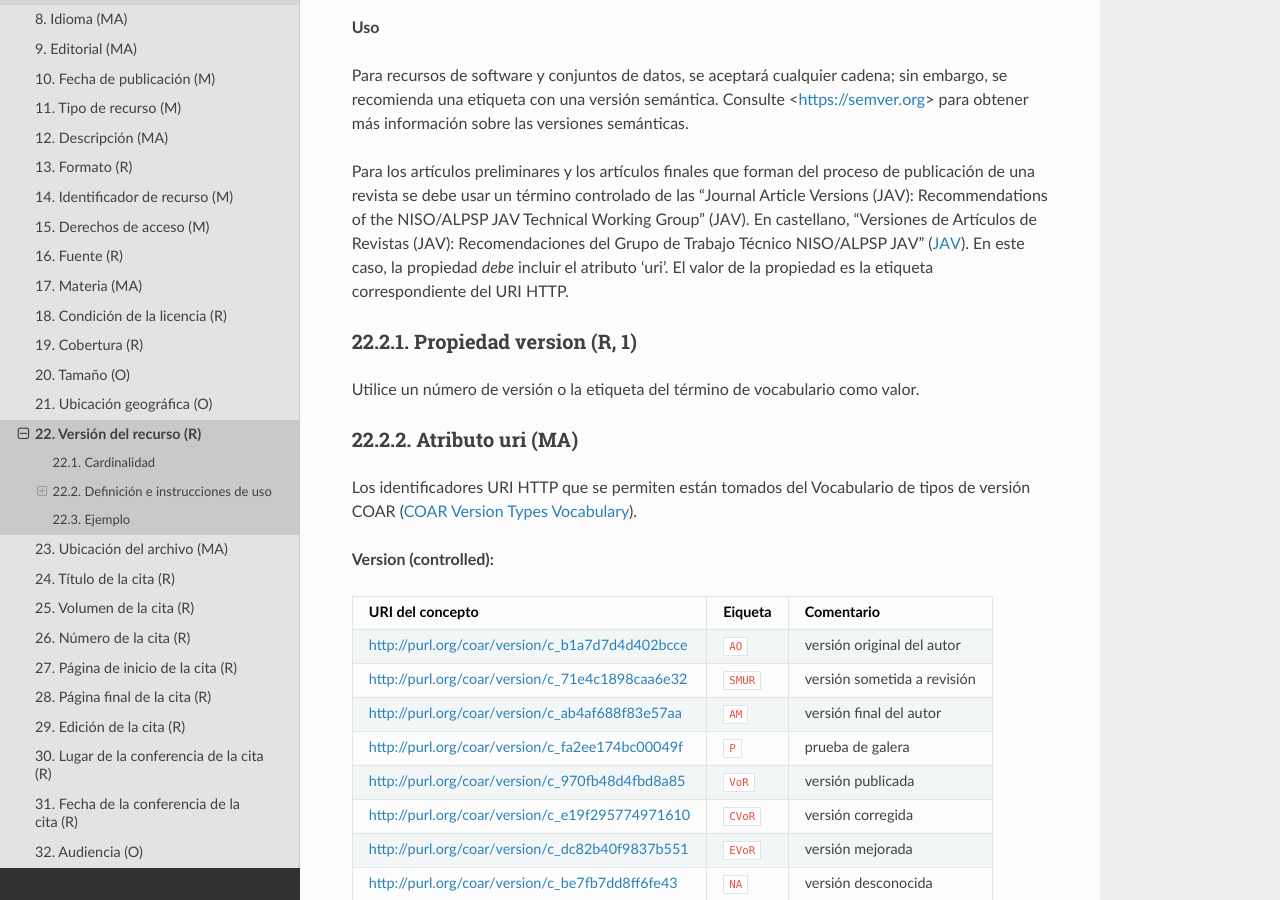
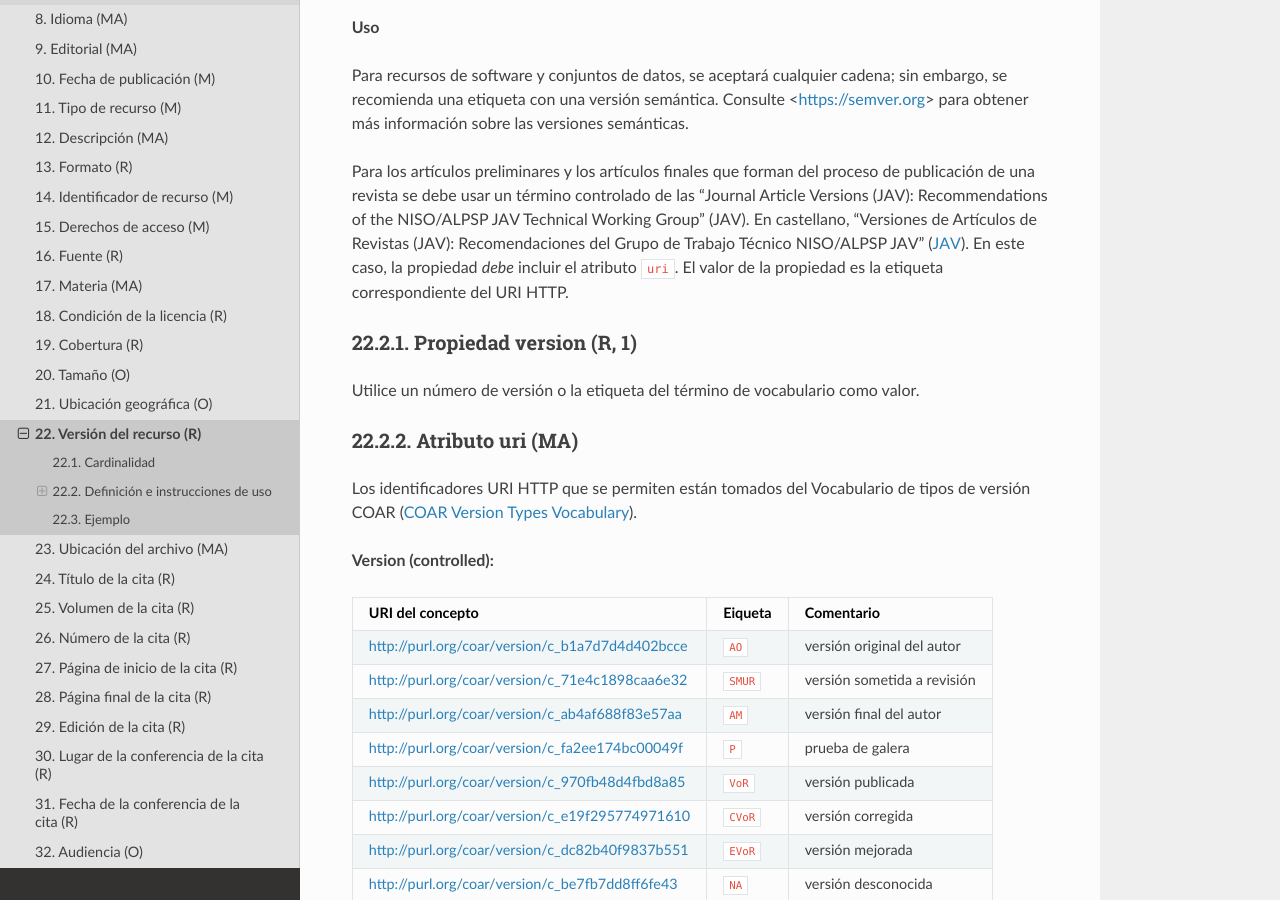
Before and after one commit to memoemg/openAIRE4, a Sphinx documentation site: the page built from docs/field_resourceversion.rst, in a window 1280 px wide and 900 px high, scrolled down 521 px. Built offline with Sphinx 7.4.7 and the Read the Docs theme 2.0.0, drawn with Linux system fonts in a browser that asks for light colours; a script that is not in the unit is left out.

```diff
--- a/docs/field_resourceversion.rst
+++ b/docs/field_resourceversion.rst
@@ -24,7 +24,7 @@ Según el tipo de recurso, esta propiedad se utiliza para indicar:
 
 Para recursos de software y conjuntos de datos, se aceptará cualquier cadena; sin embargo, se recomienda una etiqueta con una versión semántica. Consulte <https://semver.org> para obtener más información sobre las versiones semánticas.
 
-Para los artículos preliminares y los artículos finales que forman del proceso de publicación de una revista se debe usar un término controlado de las “Journal Article Versions (JAV): Recommendations of the NISO/ALPSP JAV Technical Working Group” (JAV). En castellano, "Versiones de Artículos de Revistas (JAV): Recomendaciones del Grupo de Trabajo Técnico NISO/ALPSP JAV" (`JAV`_). En este caso, la propiedad *debe* incluir el atributo 'uri'. El valor de la propiedad es la etiqueta correspondiente del URI HTTP.
+Para los artículos preliminares y los artículos finales que forman del proceso de publicación de una revista se debe usar un término controlado de las “Journal Article Versions (JAV): Recommendations of the NISO/ALPSP JAV Technical Working Group” (JAV). En castellano, "Versiones de Artículos de Revistas (JAV): Recomendaciones del Grupo de Trabajo Técnico NISO/ALPSP JAV" (`JAV`_). En este caso, la propiedad *debe* incluir el atributo ``uri``. El valor de la propiedad es la etiqueta correspondiente del URI HTTP.
 
 Propiedad version (R, 1)
 ------------------------
```
